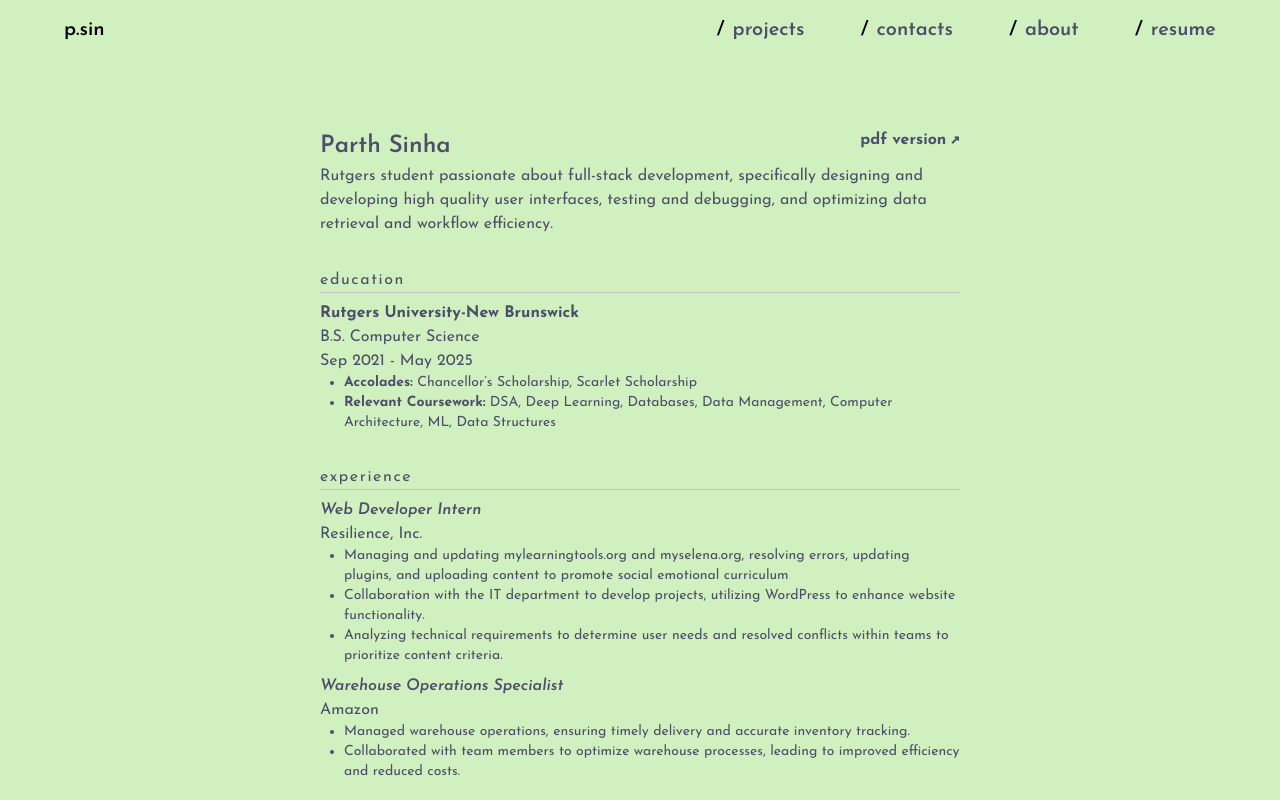
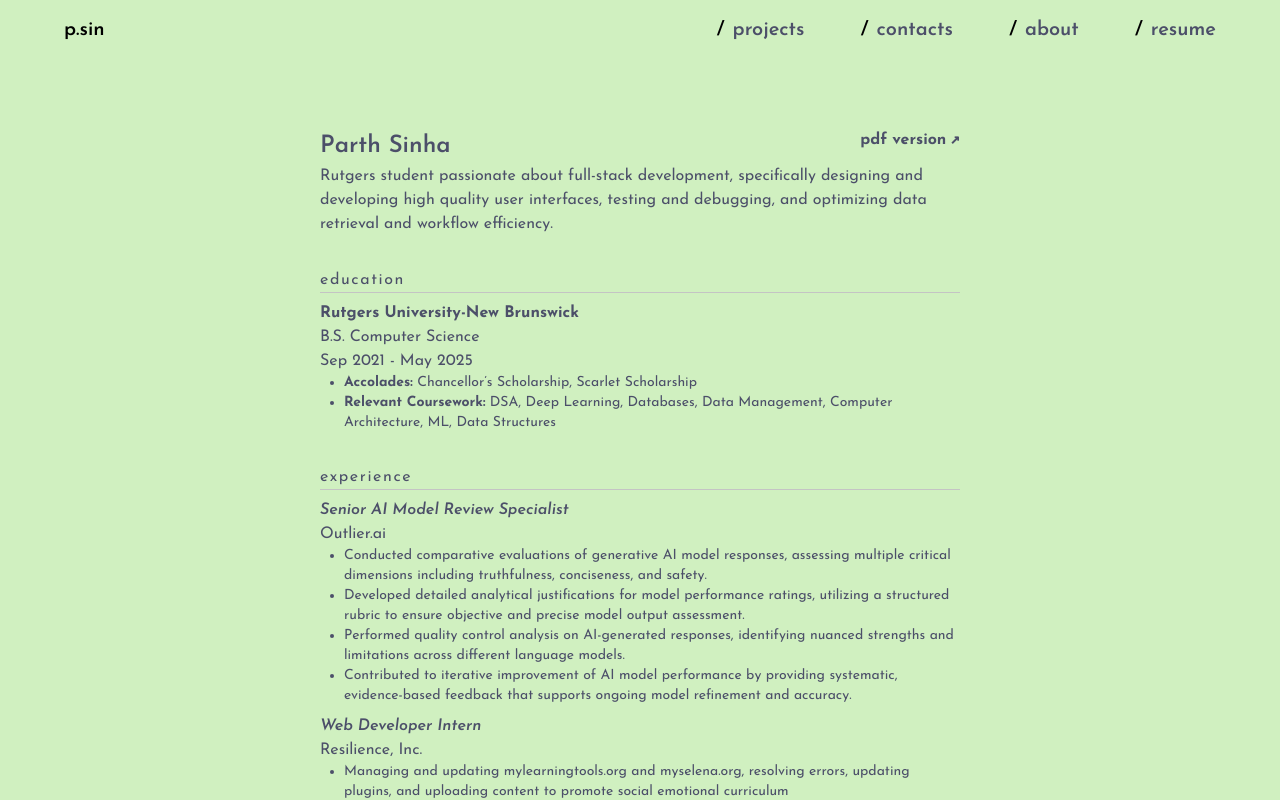
Before and after one commit to parthsinha1/myPortfolio, a React (Vite) app: page /resume in a window 1280 px wide. Shown: the top 800 px of the page. Built offline with nearby package versions, Linux system fonts and the light colour scheme; a web font is replaced by a local one.

Commit message:
updated resume

```diff
--- a/src/pages/resume.jsx
+++ b/src/pages/resume.jsx
@@ -42,20 +42,22 @@ export default function Resume() {
     <section className="mb-4 sm:mb-8">
     <h5 className="text-sm sm:text-base tracking-widest font-josefin-sans">experience</h5>
     <hr className="border-[var(--hr)] w-full mb-2" />
+    <p className="text-sm sm:text-base italic font-semibold">Senior AI Model Review Specialist</p>
+    <p className="text-sm sm:text-base">Outlier.ai</p>
+    <ul className="text-xs sm:text-sm list-disc pl-6 mb-2">
+            <li>Conducted comparative evaluations of generative AI model responses, assessing multiple critical dimensions including truthfulness, conciseness, and safety.</li>
+            <li>Developed detailed analytical justifications for model performance ratings, utilizing a structured rubric to ensure objective and precise model output assessment.</li>
+            <li>Performed quality control analysis on AI-generated responses, identifying nuanced strengths and limitations across different language models.</li>
+            <li>Contributed to iterative improvement of AI model performance by providing systematic, evidence-based feedback that supports ongoing model refinement and accuracy.</li>
+    </ul>
+
     <p className="text-sm sm:text-base italic font-semibold">Web Developer Intern</p>
     <p className="text-sm sm:text-base">Resilience, Inc.</p>
     <ul className="text-xs sm:text-sm list-disc pl-6 mb-2">
             <li>Managing and updating mylearningtools.org and myselena.org, resolving errors, updating plugins, and uploading content to promote social emotional curriculum</li>
             <li>Collaboration with the IT department to develop projects, utilizing WordPress to enhance website functionality.</li>
             <li>Analyzing technical requirements to determine user needs and resolved conflicts within teams to prioritize content criteria.</li>
-    </ul>
-
-    <p className="text-sm sm:text-base italic font-semibold">Warehouse Operations Specialist</p>
-    <p className="text-sm sm:text-base">Amazon</p>
-    <ul className="text-xs sm:text-sm list-disc pl-6 mb-2">
-            <li>Managed warehouse operations, ensuring timely delivery and accurate inventory tracking.</li>
-            <li>Collaborated with team members to optimize warehouse processes, leading to improved efficiency and reduced costs.</li>
-
+            <li>Designing and implementing custom features using HTML, CSS, and Javascript to create clean website layouts</li>
     </ul>
 
 
```
Also changed, not shown: 1 other file (tests, documents, lock files or other folders).
